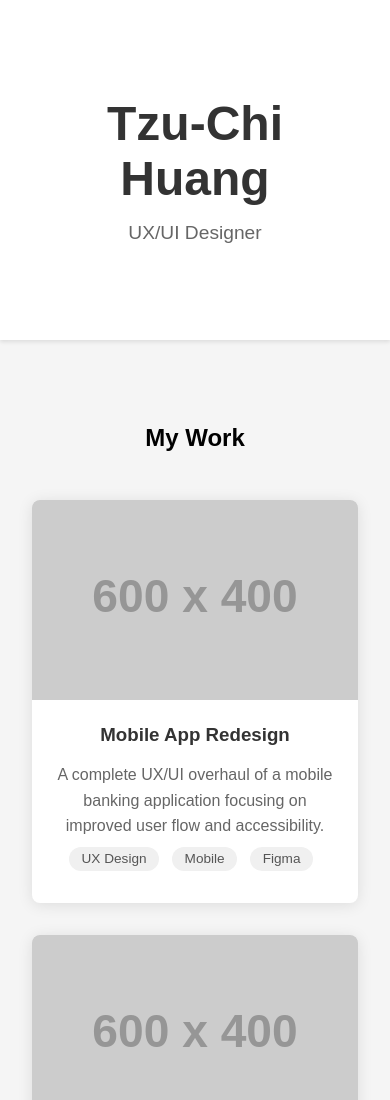
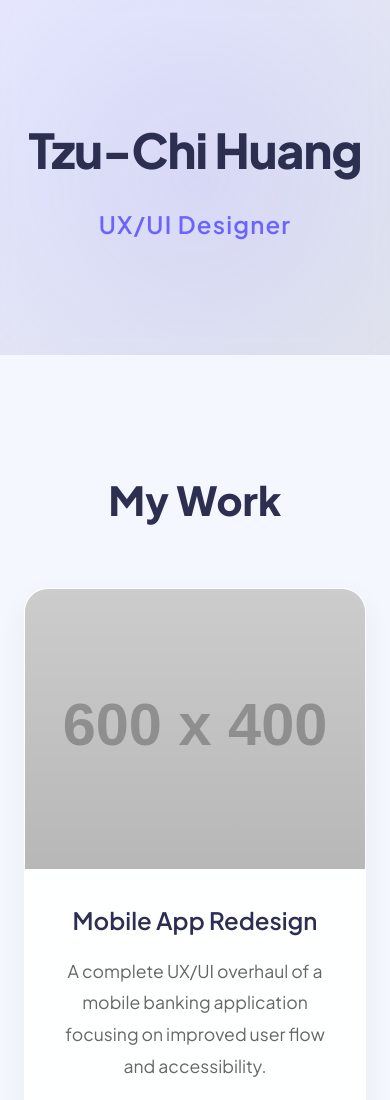
Before and after one commit to tzuchihuang-web/session-09-newidea, a plain HTML site: page index.html in a window 390 px wide. Shown: the top 1100 px of the page. Drawn offline with Linux system fonts and the light colour scheme; placeholder pictures from the web are drawn by us.

Commit message:
Revamp portfolio styling with enhanced layout, typography, and responsive design

```diff
--- a/index.html
+++ b/index.html
@@ -5,80 +5,184 @@
     <meta name="viewport" content="width=device-width, initial-scale=1.0">
     <title>Tzu-Chi Huang - Portfolio</title>
     <style>
+        @import url('https://fonts.googleapis.com/css2?family=Plus+Jakarta+Sans:wght@400;600;800&display=swap');
+
+        :root {
+            --primary-color: #2D2F51;
+            --accent-color: #6C63FF;
+            --text-color: #2D2F51;
+            --text-light: #666;
+            --background: #F4F7FE;
+            --card-background: rgba(255, 255, 255, 0.9);
+        }
+
         body {
-            font-family: 'Arial', sans-serif;
+            font-family: 'Plus Jakarta Sans', sans-serif;
             margin: 0;
             padding: 0;
-            background-color: #f5f5f5;
+            background-color: var(--background);
+            color: var(--text-color);
+            line-height: 1.6;
         }
+
         .container {
-            max-width: 1200px;
+            max-width: 1400px;
             margin: 0 auto;
             padding: 2rem;
         }
+
         header {
             text-align: center;
-            padding: 4rem 0;
-            background-color: #fff;
-            box-shadow: 0 2px 4px rgba(0,0,0,0.1);
+            padding: 6rem 0;
+            background: linear-gradient(135deg, rgba(108, 99, 255, 0.1) 0%, rgba(45, 47, 81, 0.1) 100%);
+            backdrop-filter: blur(10px);
+            position: relative;
+            overflow: hidden;
         }
+
+        header::before {
+            content: '';
+            position: absolute;
+            top: -50%;
+            left: -50%;
+            width: 200%;
+            height: 200%;
+            background: radial-gradient(circle, rgba(108, 99, 255, 0.1) 0%, transparent 50%);
+            animation: rotate 20s linear infinite;
+        }
+
+        @keyframes rotate {
+            from { transform: rotate(0deg); }
+            to { transform: rotate(360deg); }
+        }
+
         h1 {
-            font-size: 3rem;
-            color: #333;
+            font-size: 4.5rem;
+            font-weight: 800;
+            color: var(--primary-color);
             margin: 0;
+            position: relative;
+            letter-spacing: -0.02em;
         }
+
         .subtitle {
-            font-size: 1.2rem;
-            color: #666;
+            font-size: 1.5rem;
+            color: var(--accent-color);
             margin-top: 1rem;
+            font-weight: 600;
+            letter-spacing: 0.05em;
         }
+
         .main-content {
-            margin-top: 2rem;
+            margin-top: 4rem;
             text-align: center;
+            position: relative;
         }
+
+        h2 {
+            font-size: 2.5rem;
+            font-weight: 700;
+            margin-bottom: 2rem;
+            color: var(--primary-color);
+        }
+
         .portfolio-grid {
             display: grid;
-            grid-template-columns: repeat(auto-fit, minmax(300px, 1fr));
-            gap: 2rem;
+            grid-template-columns: repeat(auto-fit, minmax(350px, 1fr));
+            gap: 2.5rem;
             margin-top: 3rem;
+            padding: 0.5rem;
         }
+
         .portfolio-item {
-            background: #fff;
-            border-radius: 8px;
+            background: var(--card-background);
+            border-radius: 24px;
             overflow: hidden;
-            box-shadow: 0 2px 15px rgba(0,0,0,0.1);
-            transition: transform 0.3s ease;
+            box-shadow: 0 10px 30px rgba(0, 0, 0, 0.05);
+            transition: all 0.4s cubic-bezier(0.4, 0, 0.2, 1);
+            backdrop-filter: blur(10px);
+            border: 1px solid rgba(255, 255, 255, 0.2);
         }
+
         .portfolio-item:hover {
-            transform: translateY(-5px);
+            transform: translateY(-10px) scale(1.02);
+            box-shadow: 0 20px 40px rgba(0, 0, 0, 0.08);
         }
+
         .portfolio-image {
             width: 100%;
-            height: 200px;
+            height: 280px;
             background-color: #f0f0f0;
             background-size: cover;
             background-position: center;
+            position: relative;
+            overflow: hidden;
         }
+
+        .portfolio-image::after {
+            content: '';
+            position: absolute;
+            top: 0;
+            left: 0;
+            width: 100%;
+            height: 100%;
+            background: linear-gradient(to bottom, transparent 0%, rgba(0, 0, 0, 0.1) 100%);
+        }
+
         .portfolio-content {
-            padding: 1.5rem;
+            padding: 2rem;
         }
+
         .portfolio-content h3 {
             margin: 0 0 1rem 0;
-            color: #333;
+            color: var(--primary-color);
+            font-size: 1.5rem;
+            font-weight: 600;
         }
+
         .portfolio-content p {
-            color: #666;
+            color: var(--text-light);
             margin: 0;
-            line-height: 1.6;
+            line-height: 1.8;
+            font-size: 1.1rem;
         }
+
+        .tags {
+            margin-top: 1.5rem;
+            display: flex;
+            flex-wrap: wrap;
+            gap: 0.5rem;
+        }
+
         .tag {
             display: inline-block;
-            background: #f0f0f0;
-            padding: 0.3rem 0.8rem;
-            border-radius: 15px;
-            font-size: 0.85rem;
-            color: #555;
-            margin: 0.5rem 0.5rem 0.5rem 0;
+            background: rgba(108, 99, 255, 0.1);
+            padding: 0.5rem 1rem;
+            border-radius: 100px;
+            font-size: 0.9rem;
+            color: var(--accent-color);
+            font-weight: 500;
+            transition: all 0.3s ease;
+        }
+
+        .tag:hover {
+            background: var(--accent-color);
+            color: white;
+            transform: translateY(-2px);
+        }
+
+        @media (max-width: 768px) {
+            h1 {
+                font-size: 3rem;
+            }
+
+            .portfolio-grid {
+                grid-template-columns: 1fr;
+            }
+
+            .container {
+                padding: 1rem;
+            }
         }
     </style>
 </head>
```
